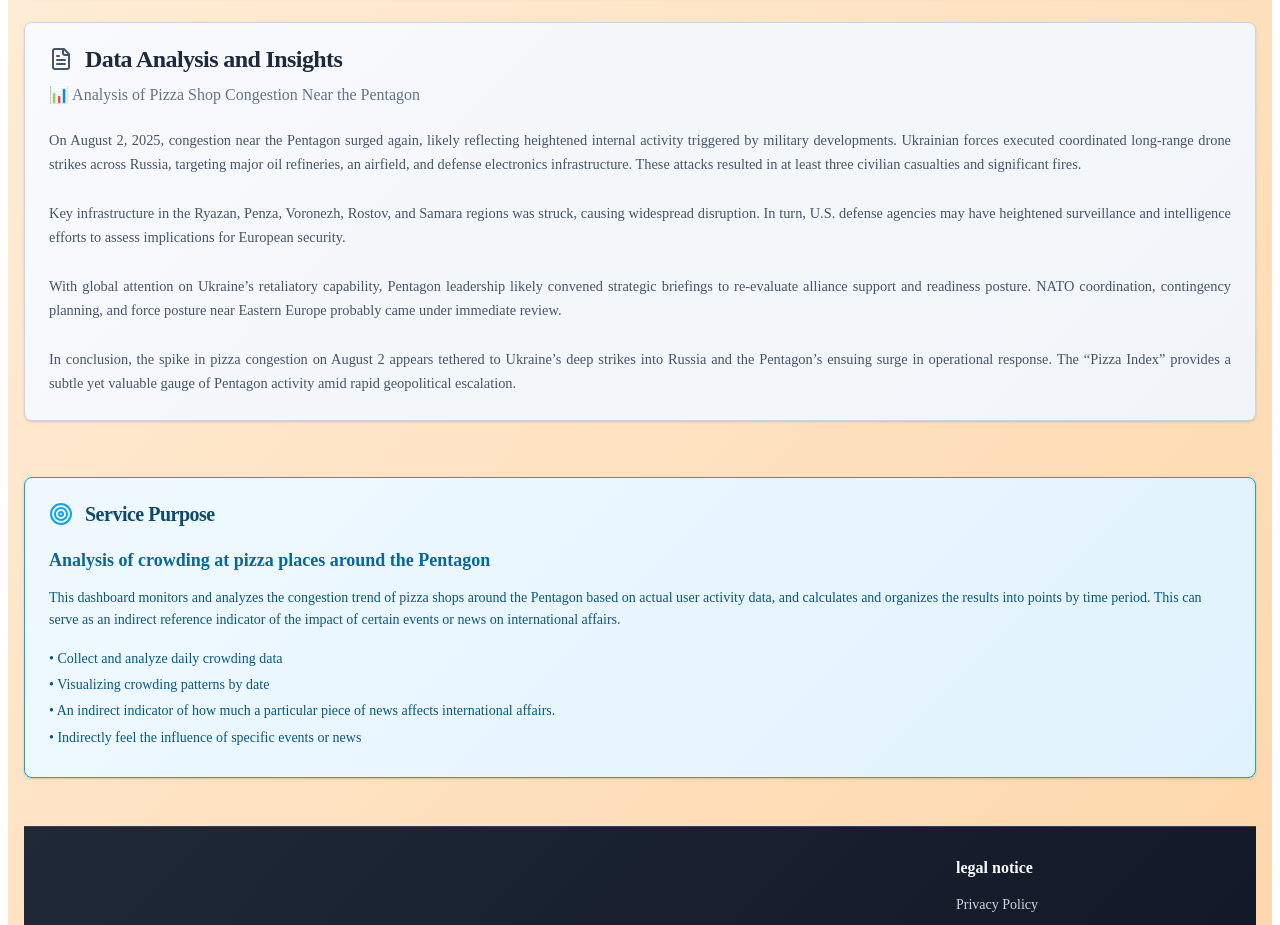
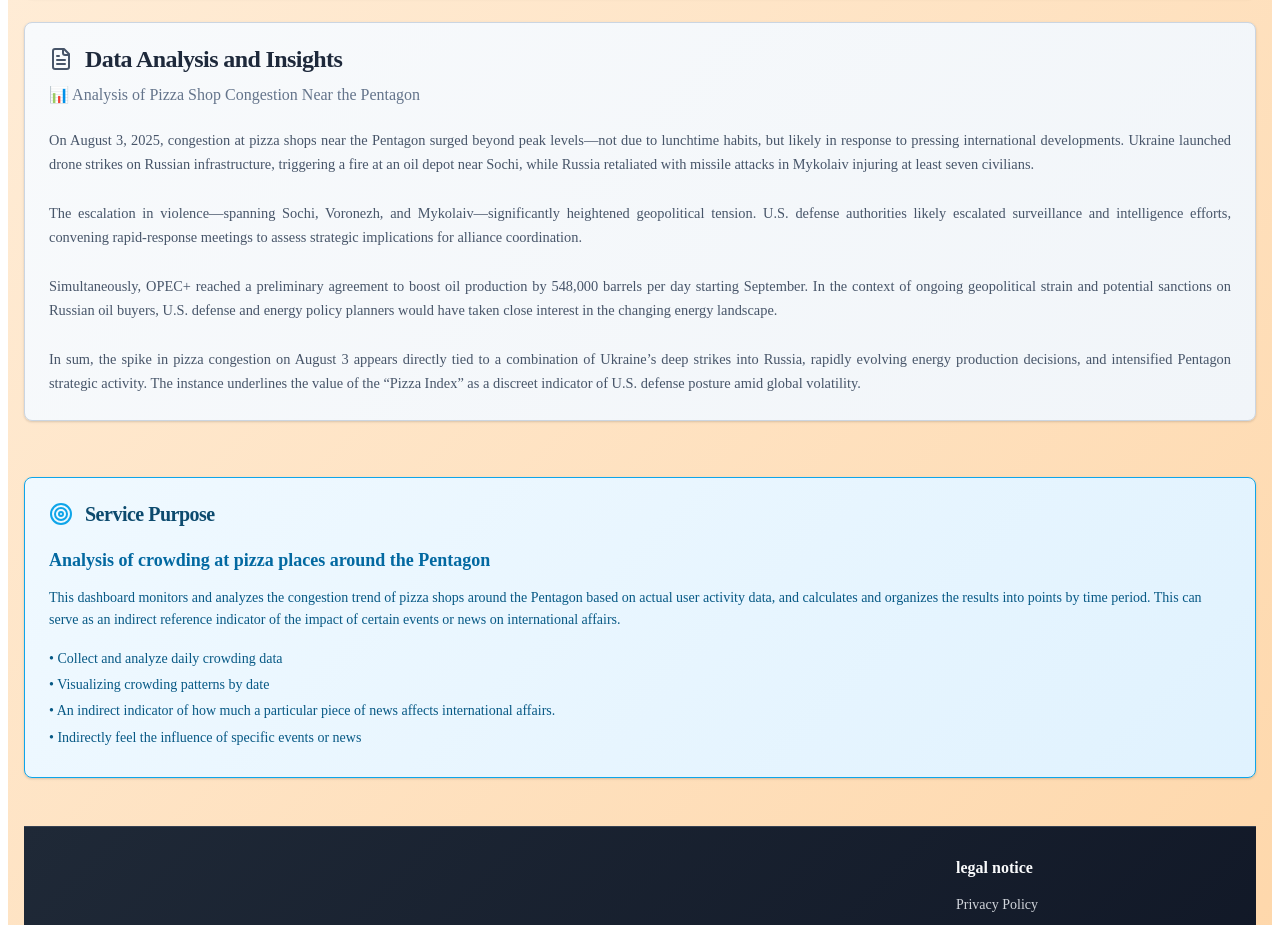
Before and after one commit to goldmembrane/pizza-in-penta, a React (Create React App) app: page / in a window 1280 px wide. Shown: the part 1202-2127 px from the top of the page. Built offline with nearby package versions, Linux system fonts and the light colour scheme; no server answers.

Commit message:
change analysis to 0803

```diff
--- a/src/i18n/de.js
+++ b/src/i18n/de.js
@@ -36,13 +36,13 @@ const de = {
     insight_title: "Datenanalyse und Erkenntnisse",
     analysis_title: "Analyse der Stauung in Pizzerien in der Nähe des Pentagon",
     analysis_first:
-      "Am 2. August 2025 stieg die Auslastung bei Pizzerien nahe dem Pentagon erneut an – vermutlich als indirekte Folge intensiver militärischer Ereignisse. Ukrainische Kräfte führten koordinierte Langstreckendroneangriffe auf russische Raffinerien, einen Militärflughafen und wichtige Anlagen der Rüstungsindustrie durch. Mindestens drei Zivilisten kamen ums Leben, Gebäude gerieten in Brand.",
+      "Am 3. August 2025 erreichte der Andrang in Pizzerien nahe dem Pentagon erneut Höchstwerte – nicht aufgrund gewöhnlicher Mittagsnachfrage, sondern als Reaktion auf internationale Entwicklungen. Die Ukraine führte Drohnenangriffe auf russische Infrastruktur durch, wobei nahe Sotschi ein Öl-Depot in Brand geriet. In Mykolajiw verletzten russische Raketen mindestens sieben Zivilisten.",
     analysis_second:
-      "Betroffen waren Schlüsselstandorte in den Regionen Rjasan, Penza, Woronesch, Rostow und Samara. Diese Angriffe dürften US-Sicherheitsbehörden zu erhöhter Alarmbereitschaft und verstärkter Informationsüberwachung veranlasst haben.",
+      "Diese Eskalation in Sotschi, Woronesch und Mykolajiw erhöhte die globale Spannung erheblich. US-Verteidigungsbehörden reagierten vermutlich mit verstärkter Überwachung und sofortigen Strategiegesprächen zur Bewertung der Lage im transatlantischen Bündnis.",
     analysis_third:
-      "Angesichts der neuen Eskalation hat das Pentagon wahrscheinlich rasch strategische Briefings abgehalten und den Status militärischer Koordination mit NATO-Partnern neu bewertet. Die Bereitschaft im osteuropäischen Raum war wahrscheinlich sofort Thema.",
+      "Gleichzeitig einigte sich die OPEC+ auf eine geplante Ölfördersteigerung von 548.000 Barrel pro Tag ab September. In Anbetracht geopolitischer Spannungen und angedrohter Sanktionen gegen Käufer russischen Öls wurde die neue Produktionsstrategie auch von US-Verteidigungs- und Energieplanern genau beobachtet.",
     analysis_fourth:
-      "Zusammengefasst kann der Anstieg der Pizzakon­zentration am 2. August als indirekter Ausdruck spiegelnder Pentagon-Reaktion auf die Ukraine-Einschläge und globale Sicherheitsdynamiken verstanden werden.",
+      "Zusammengefasst lässt sich der starke Anstieg der Pizzanachfrage am 3. August als Zusammenspiel von ukrainischen Angriffen in russischem Gebiet, energiepolitischen Entscheidungen und erhöhter Aktivität im Pentagon erklären. Der „Pizza Index“ bestätigt sich erneut als diskreter Indikator der Verteidigungsbereitschaft in Krisenzeiten.",
   },
 };
 
--- a/src/i18n/en.js
+++ b/src/i18n/en.js
@@ -34,13 +34,13 @@ const en = {
     insight_title: "Data Analysis and Insights",
     analysis_title: " Analysis of Pizza Shop Congestion Near the Pentagon",
     analysis_first:
-      "On August 2, 2025, congestion near the Pentagon surged again, likely reflecting heightened internal activity triggered by military developments. Ukrainian forces executed coordinated long-range drone strikes across Russia, targeting major oil refineries, an airfield, and defense electronics infrastructure. These attacks resulted in at least three civilian casualties and significant fires.",
+      "On August 3, 2025, congestion at pizza shops near the Pentagon surged beyond peak levels—not due to lunchtime habits, but likely in response to pressing international developments. Ukraine launched drone strikes on Russian infrastructure, triggering a fire at an oil depot near Sochi, while Russia retaliated with missile attacks in Mykolaiv injuring at least seven civilians.",
     analysis_second:
-      "Key infrastructure in the Ryazan, Penza, Voronezh, Rostov, and Samara regions was struck, causing widespread disruption. In turn, U.S. defense agencies may have heightened surveillance and intelligence efforts to assess implications for European security.",
+      "The escalation in violence—spanning Sochi, Voronezh, and Mykolaiv—significantly heightened geopolitical tension. U.S. defense authorities likely escalated surveillance and intelligence efforts, convening rapid-response meetings to assess strategic implications for alliance coordination.",
     analysis_third:
-      "With global attention on Ukraine’s retaliatory capability, Pentagon leadership likely convened strategic briefings to re-evaluate alliance support and readiness posture. NATO coordination, contingency planning, and force posture near Eastern Europe probably came under immediate review.",
+      "Simultaneously, OPEC+ reached a preliminary agreement to boost oil production by 548,000 barrels per day starting September. In the context of ongoing geopolitical strain and potential sanctions on Russian oil buyers, U.S. defense and energy policy planners would have taken close interest in the changing energy landscape.",
     analysis_fourth:
-      "In conclusion, the spike in pizza congestion on August 2 appears tethered to Ukraine’s deep strikes into Russia and the Pentagon’s ensuing surge in operational response. The “Pizza Index” provides a subtle yet valuable gauge of Pentagon activity amid rapid geopolitical escalation.",
+      "In sum, the spike in pizza congestion on August 3 appears directly tied to a combination of Ukraine’s deep strikes into Russia, rapidly evolving energy production decisions, and intensified Pentagon strategic activity. The instance underlines the value of the “Pizza Index” as a discreet indicator of U.S. defense posture amid global volatility.",
   },
 };
 
--- a/src/i18n/ja.js
+++ b/src/i18n/ja.js
@@ -32,13 +32,13 @@ const ja = {
     insight_title: "データ分析とインサイト",
     analysis_title: "ペンタゴン周辺ピザ店の混雑度状況分析",
     analysis_first:
-      "2025年8月2日、ペンタゴン周辺のピザ店の混雑度が再び高まりました。これは通常の消費傾向ではなく、軍事的緊張の高まりに伴う組織的反応と考えられます。この日、ウクライナ軍はロシア国内の主要石油精製施設や軍用空港、防衛電子機器工場を狙った長距離ドローン攻撃を実施し、少なくとも３人の民間人が死亡し、複数の火災が発生しました。",
+      "2025年8月3日、ペンタゴン周辺のピザ店の混雑度が最高レベルに達しました。通常の需要とは異なり、これは国際的な緊張と Pentagon 内部の活動増を背景としています。この日、ウクライナはロシア国内の主力インフラを標的に長距離ドローン攻撃を仕掛け、ソチ近郊の石油施設で火災が発生。さらにミコライウではロシアの弾道ミサイル攻撃により７人が負傷しました。",
     analysis_second:
-      "影響を受けたのはリャザン、ペンザ、ヴォロネジ、ロストフ、サマラなど複数地域にわたり、ロシアの重要インフラに深刻な損害を与えました。これにより米国防総省は警戒態勢を高め、情報収集や状況分析を強化した可能性があります。",
+      "これらの事態は世界的な緊張を著しく高め、米国防総省は即応的な情報監視の強化と、戦略的ブリーフィングの実施に動いたと考えられます。",
     analysis_third:
-      "この緊迫した状況下、ペンタゴンではウクライナ支援や東欧における同盟軍の展開などが急遽再評価され、NATOとの連携や緊急対応計画の調整が迫られたでしょう。",
+      "同時に、OPEC+は9月から日量54万8千バレルの生産拡大合意に至りました。これはロシアとのエネルギー安全保障にも関わる重要決定であり、米国防省およびエネルギー関係部門が注視したと見られます。",
     analysis_fourth:
-      "まとめると、8月2日の混雑度の上昇は、ウクライナのロシア深部への攻撃とそれに対するペンタゴンの迅速な対応が直接関係しているとみられます。ピザインデックスは、地政学的緊張下における米軍の作戦活動を示す有力な間接指標です。",
+      "まとめると、8月3日の混雑度の急上昇は、ウクライナのロシア本土攻撃、原油供給政策の変化、ペンタゴン内部の戦略的対応増加が複合的に作用した結果と解釈できます。「ピザインデックス」は、こうした瞬時の対応水準を映し出す間接的指標として有効です。",
   },
 };
 
--- a/src/i18n/zh.js
+++ b/src/i18n/zh.js
@@ -29,13 +29,13 @@ const zh = {
     insight_title: "数据分析与洞察",
     analysis_title: "五角大楼附近披萨店拥堵度分析",
     analysis_first:
-      "2025年8月2日，五角大楼附近的比萨店拥堵再度上升。这一趋势很可能并非由日常消费驱动，而是反映了军事局势紧张所带来的内部响应。当天，乌克兰发动了多起远程无人机攻击，精准打击俄罗斯的主要炼油厂、军事机场和电子防务设施，导致至少三名平民死亡，多处火灾爆发。",
+      "2025年8月3日，五角大楼附近的披萨店拥堵水平达到了满分级别。这并非普通消费高峰，而是乌克兰对俄重要目标的深度打击、全球能源政策变化以及美军内部应对活动加强的综合反映。当日，乌克兰利用无人机袭击俄罗斯基础设施，索契附近石油库起火；同时在尼古莱耶夫地区，俄军导弹袭击造成至少七名平民受伤。",
     analysis_second:
-      "袭击波及俄方多个地区，包括梁赞、彭扎、沃罗涅日、罗斯托夫和萨马拉，造成关键能源与军工基础设施重大损毁。美国防部可能因此加强情报监控与态势分析力度。",
+      "这些事件在全球引发紧张，美国国防部可能立即提升情报监控力度并召开战略会议，以评估相关地缘政治影响。",
     analysis_third:
-      "面对局势升级，五角大楼或迅速召开战略研讨与紧急调度会议，重新评估对乌克兰的支援方式及东欧防务部署，配合北约进行跨区域共同应对。",
+      "与此同时，OPEC+达成协议，决定自9月起将原油日产量增加54.8万桶。在美方对俄罗斯石油买家施加压力与制裁预期背景下，能源政策的转变引发国防与经济安全层面的战略关注。",
     analysis_fourth:
-      "总之，8月2日的拥堵上升是乌克兰深层打击与五角大楼高强度应对活动共同作用的体现。“比萨指数”再次显示其作为衡量美军战略警戒态势的重要间接指示器的有效性。",
+      "总之，8月3日的披萨拥堵上升反映了乌克兰对俄基础设施的打击、能源供应政策变化以及五角大楼内部的快速反应共振。“比萨指数”因此成为映射美国防务姿态的重要间接指标，在全球动荡时期尤其具有参考价值。",
   },
 };
 
```
Also changed, not shown: src/i18n/es.js (+4 -4 lines), src/i18n/fr.js (+4 -4 lines), src/i18n/it.js (+4 -4 lines), src/i18n/ko.js (+4 -4 lines).
